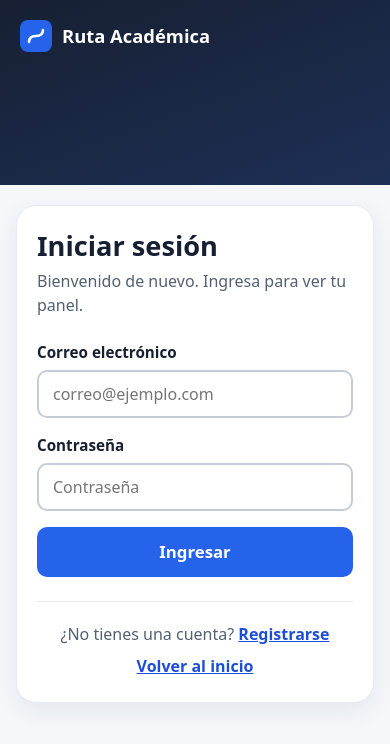
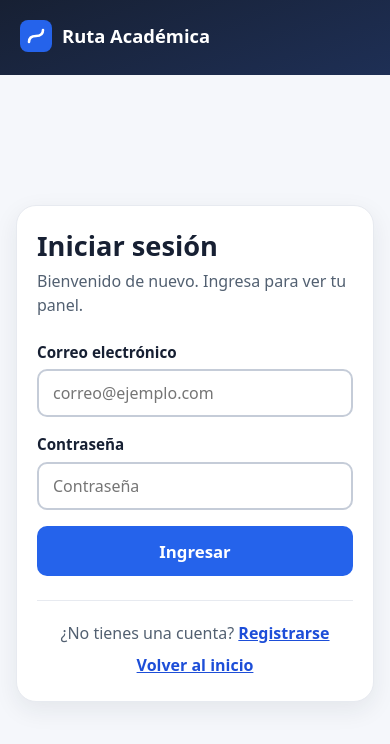
Before and after one commit to carlosandres2/ruta-academica, a React (Vite) app: page /login in a window 390 px wide. Shown: the top 744 px of the page. Built offline with nearby package versions, Linux system fonts and the light colour scheme.

Commit message:
[Fix] css

```diff
--- a/src/pages/Auth.css
+++ b/src/pages/Auth.css
@@ -224,6 +224,7 @@
   .app-auth-brand {
     gap: 16px;
     padding: 20px 20px 24px;
+    height: 75px;
   }
 
   .app-auth-pitch {
```
